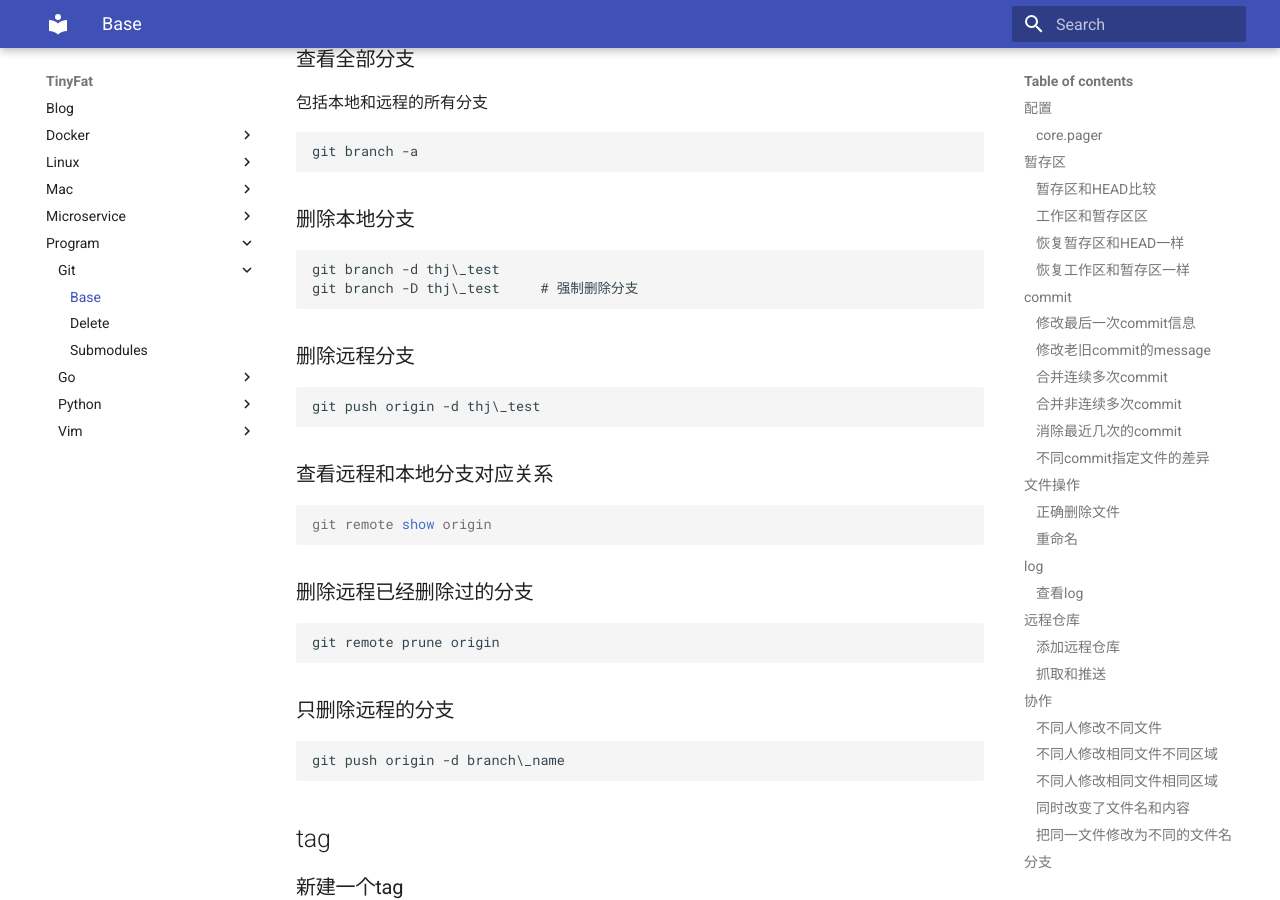
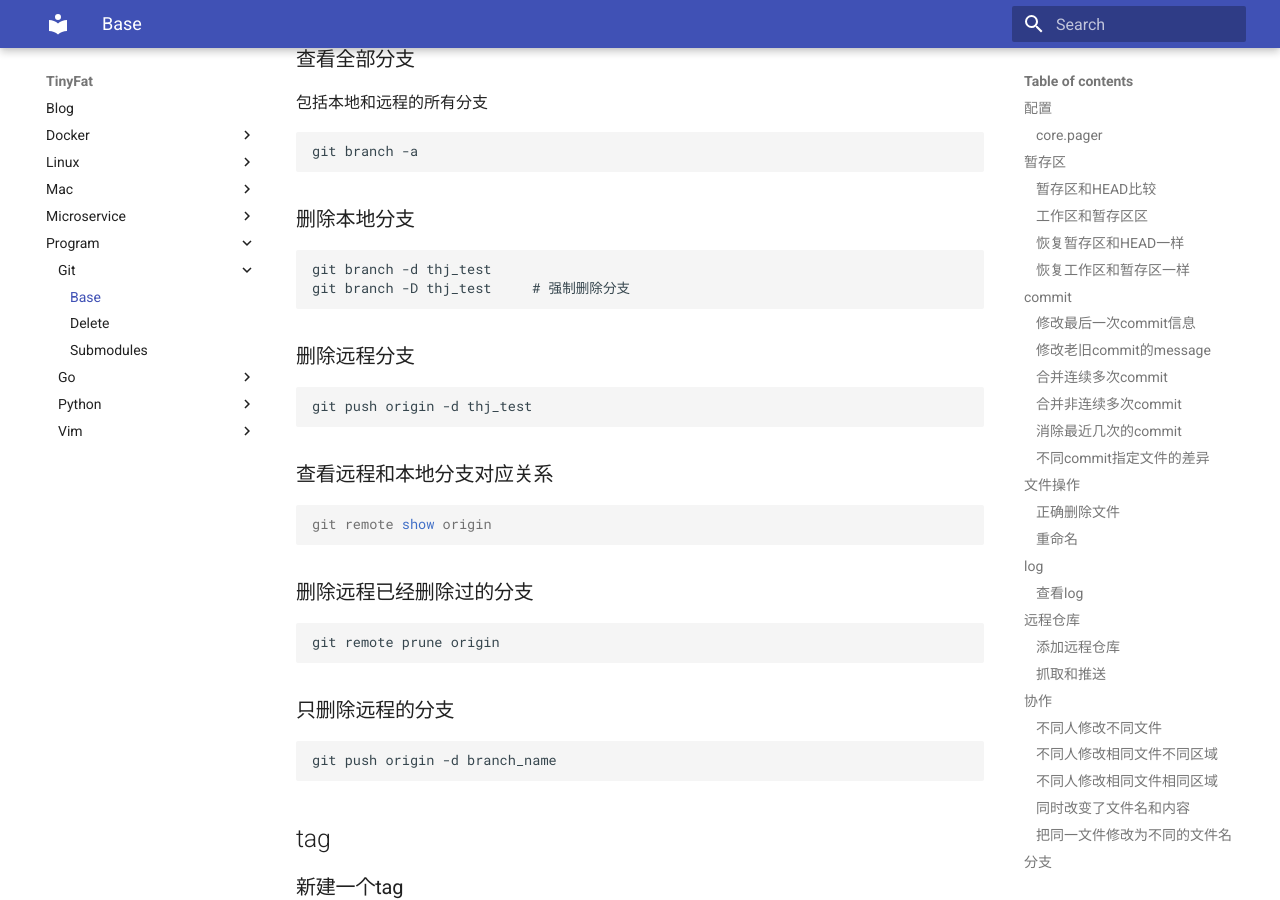
Before and after one commit to thj8/blog, an MkDocs documentation site: the page built from docs/Program/Git/base.md, in a window 1280 px wide and 900 px high, scrolled down 4111 px. Built offline with MkDocs 1.6.1 and Material for MkDocs 9.7.7, drawn with Linux system fonts in a browser that asks for light colours.

````diff
--- a/docs/Program/Git/base.md
+++ b/docs/Program/Git/base.md
@@ -188,14 +188,14 @@ git branch -a
 ### 删除本地分支
 
 ```
-git branch -d thj\_test
-git branch -D thj\_test     # 强制删除分支
+git branch -d thj_test
+git branch -D thj_test     # 强制删除分支
 ```
 
 ### 删除远程分支
 
 ```
-git push origin -d thj\_test
+git push origin -d thj_test
 ```
 
 ### 查看远程和本地分支对应关系
@@ -213,7 +213,7 @@ git remote prune origin
 ### 只删除远程的分支
 
 ```
-git push origin -d branch\_name
+git push origin -d branch_name
 ```
 
 ## tag
````
